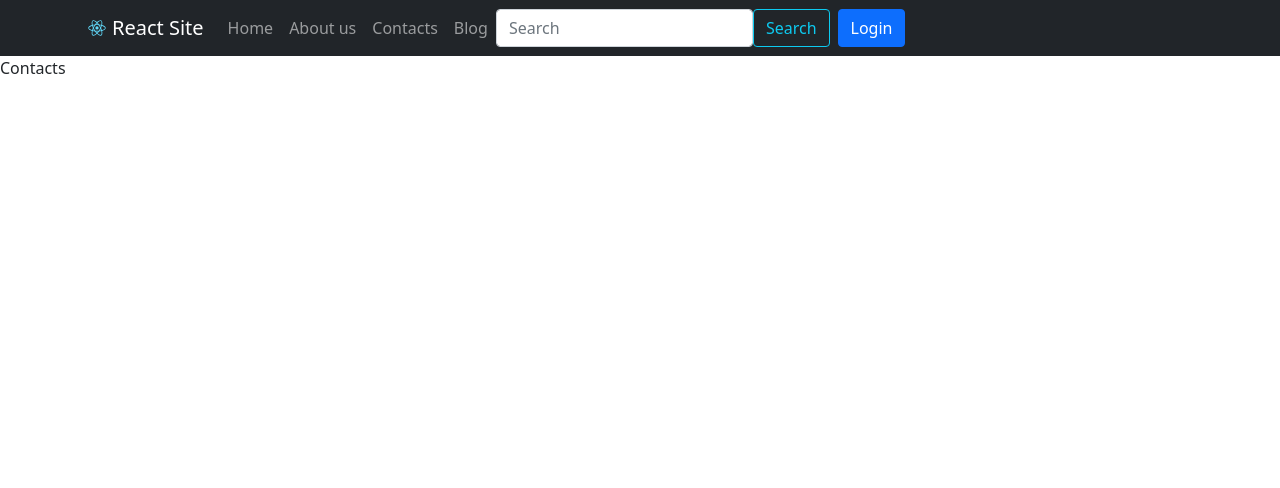
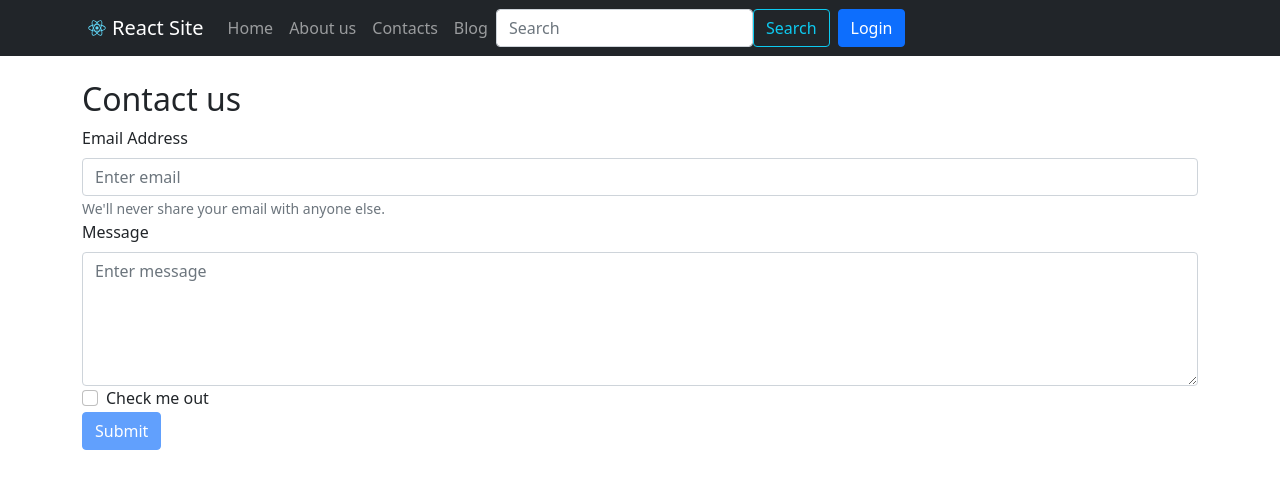
Before and after one commit to VasyaChopovenko/ReactApp, a React (Create React App) app: page /contacts in a window 1280 px wide. Shown: the top 488 px of the page. Built offline with nearby package versions, Linux system fonts and the light colour scheme.

Commit message:
Lab 4: Added content to Contacts page and validation for that one

```diff
--- a/src/components/Header.js
+++ b/src/components/Header.js
@@ -63,11 +63,11 @@ export default function Header() {
 
     useEffect(() => {
         if (emailError || passwordError) {
-            setFormValid(false)
+            setFormValid(false);
         } else {
-            setFormValid(true)
+            setFormValid(true);
         }
-    }, [emailError, passwordError])
+    }, [emailError, passwordError]);
 
 
     return (
--- a/src/pages/Contacts.js
+++ b/src/pages/Contacts.js
@@ -1,13 +1,90 @@
-import React, {Component} from 'react';
+import React, {useEffect, useState} from 'react';
+import {Button, Container, Form} from "react-bootstrap";
 
-class Contacts extends Component {
-    render() {
-        return (
-            <div>
-                Contacts
-            </div>
-        );
-    }
+function Contacts() {
+
+    const [email, setEmail] = useState('');
+    const [message, setMessage] = useState('');
+    const [emailDirty, setEmailDirty] = useState(false);
+    const [messageDirty, setMessageDirty] = useState(false);
+    const [emailError, setEmailError] = useState('Email не може бути порожнім');
+    const [messageError, setMessageError] = useState('Повідомлення не може бути порожнім');
+    const [formValid, setFormValid] = useState(false);
+
+    const emailHandler = (e) => {
+        setEmail(e.target.value);
+        const re = /^[a-zA-Z0-9.!#$%&'*+/=?^_`{|}~-]+@[a-zA-Z0-9-]+(?:\.[a-zA-Z0-9-]+)*$/;
+        if (!re.test(String(e.target.value.toLowerCase()))) {
+            let errorMessage = !e.target.value ? 'Email не може бути порожнім' : 'Некоректний email';
+            setEmailError(errorMessage);
+        } else {
+            setEmailError('');
+        }
+    };
+
+    const messageHandler = (e) => {
+        setMessage(e.target.value);
+        if (e.target.value.length > 500) {
+            setMessageError('Повідомлення має бути не більше 500 символів');
+        } else if (!e.target.value) {
+            setMessageError('Повідомлення не може бути порожнім');
+        } else {
+            setMessageError('');
+        }
+    };
+
+    const blurHandler = (e) => {
+        switch (e.target.name) {
+            case 'email':
+                setEmailDirty(true);
+                break;
+            case 'message':
+                setMessageDirty(true);
+                break;
+        }
+    };
+
+    useEffect(() => {
+        if (emailError || messageError) {
+            setFormValid(false);
+        } else {
+            setFormValid(true);
+        }
+    }, [emailError, messageError]);
+
+    return (
+        <Container>
+            <h2 className="mt-4">Contact us</h2>
+            <Form>
+                <Form.Group controlId="fromBasicEmail">
+                    <Form.Label>Email Address</Form.Label>
+                    {(emailDirty && emailError) && <div style={{color: "red"}}>{emailError}</div>}
+                    <Form.Control onChange={e => emailHandler(e)} name="email" value={email}
+                                  onBlur={e => blurHandler(e)} type="email" placeholder="Enter email"/>
+                    <Form.Text className="text-muted">
+                        We'll never share your email with anyone else.
+                    </Form.Text>
+                </Form.Group>
+
+                <Form.Group controlId="fromBasicMessage">
+                    <Form.Label>Message</Form.Label>
+                    {(messageError && messageDirty) && <div style={{color: "red"}}>{messageError}</div>}
+                    <Form.Control onChange={e => messageHandler(e)} name="message" value={message}
+                                  onBlur={e => blurHandler(e)} as="textarea" placeholder="Enter message" rows={5}>
+                    </Form.Control>
+                </Form.Group>
+
+
+                <Form.Group controlId="fromBasicCheckbox">
+                    <Form.Check type="checkbox" label="Check me out"/>
+                </Form.Group>
+
+                <Button disabled={!formValid} variant="primary" type="submit">
+                    Submit
+                </Button>
+            </Form>
+        </Container>
+    );
 }
 
 export default Contacts;
```
